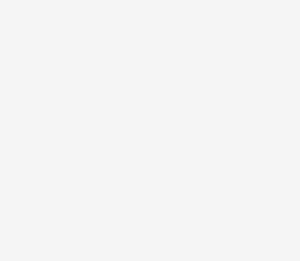
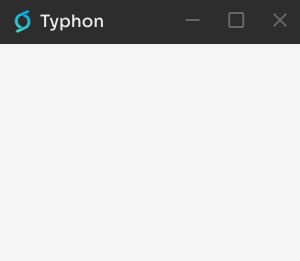
Before and after one commit to KartoffelChipss/typhon, an Electron app: page public/noInternet.html in a window 300 px wide. Shown: the top 261 px of the page. Drawn offline with nearby package versions, Linux system fonts and the light colour scheme.

Commit message:
added no Internetconnection window

```diff
--- /dev/null
+++ b/public/navFunctions.js
@@ -0,0 +1,13 @@
+const ipc = require('electron').ipcRenderer;
+
+function closeApp() {
+    ipc.send('close');
+}
+
+function minimizeWindow() {
+    ipc.send("minimize");
+}
+
+function maximizeWindow() {
+    ipc.send("maximize");
+}
--- a/public/noInternet.html
+++ b/public/noInternet.html
@@ -4,9 +4,12 @@
     <meta charset="UTF-8">
     <meta http-equiv="X-UA-Compatible" content="IE=edge">
     <meta name="viewport" content="width=device-width, initial-scale=1.0">
-    <title>Website not available</title>
+    <title>Keine Internetverbindung</title>
+    <script src="./navFunctions.js"></script>
+    <link rel="stylesheet" href="https://fonts.googleapis.com/css2?family=Material+Symbols+Outlined:opsz,wght,FILL,GRAD@20..48,100..700,0..1,-50..200" />
     <style>
         @import url('https://fonts.googleapis.com/css2?family=Sora:wght@100;200;300;400;500;600;700;800&display=swap');
+        @import url("https://fonts.googleapis.com/icon?family=Material+Icons");
 
         body {
             display: flex;
@@ -15,6 +18,7 @@
             background-color: #f5f5f5;
             color: #000;
             font-family: 'Sora', sans-serif;
+            overflow: hidden;
         }
 
         body .messageDiv {
@@ -33,9 +37,75 @@
         body .messageDiv button:hover {
             cursor: pointer;
         }
+
+        .topBar {
+            position: fixed;
+            top: 0;
+            left: 0;
+            width: 100%;
+            display: flex;
+            justify-content: space-between;
+            align-items: center;
+            background-color: #2D2D2D;
+            -webkit-app-region: drag;
+        }
+
+        .topBar .title {
+            display: flex;
+            align-items: center;
+            margin-left: 10px;
+            -webkit-app-region: no-drag;
+        }
+
+        .topBar h1 {
+            color: #ececec;
+            font-size: 17px;
+            font-weight: 500;
+        }
+
+        .topBar .title img {
+            height: 25px;
+            margin-right: 5px;
+        }
+
+        .navbuttons {
+            -webkit-app-region: no-drag;
+        }
+
+        .navbuttons button {
+            background-color: transparent;
+            border: none;
+            color: #666666;
+            padding: 5px;
+            transition: all .2s ease-in-out;
+            height: 40px;
+            width: 40px;
+            text-align: center;
+        }
+
+        .navbuttons button:hover {
+            background-color: rgb(44, 44, 44);
+            color: #f5f5f5;
+        }
+
+        #closeBtn:hover {
+            background-color: red;
+        }
     </style>
 </head>
 <body>
+    <div class="topBar">
+        <div class="title">
+            <img src="../assets/typhon_colored_900x900.ico">
+            <h1>Typhon</h1>
+        </div>
+        <div class="navbuttons">
+            <button type="button" onclick="minimizeWindow()"><i class="material-icons">remove</i></button>
+            <button type="button" onclick="maximizeWindow()"><i class="material-icons">crop_square</i></button>
+            <button type="button" id="closeBtn" onclick="closeApp()"><i class="material-icons">close</i></button>
+        </div>
+    </div>
+
     <div class="messageDiv">
         <h1>Keine Internetverbindung</h1>
         <p>Bitte überprüfe ob eine Verbindung zum Internet hast und versuche es erneut</p>
```
Also changed, not shown: main.js (+16 -0 lines).
